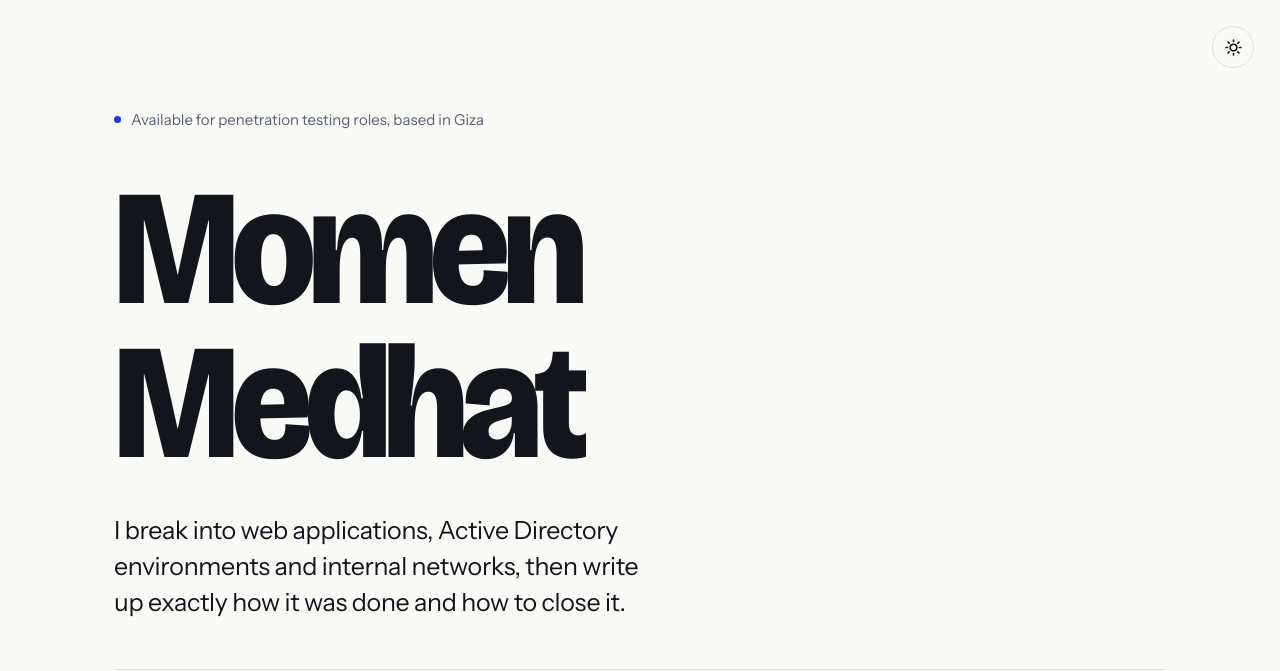
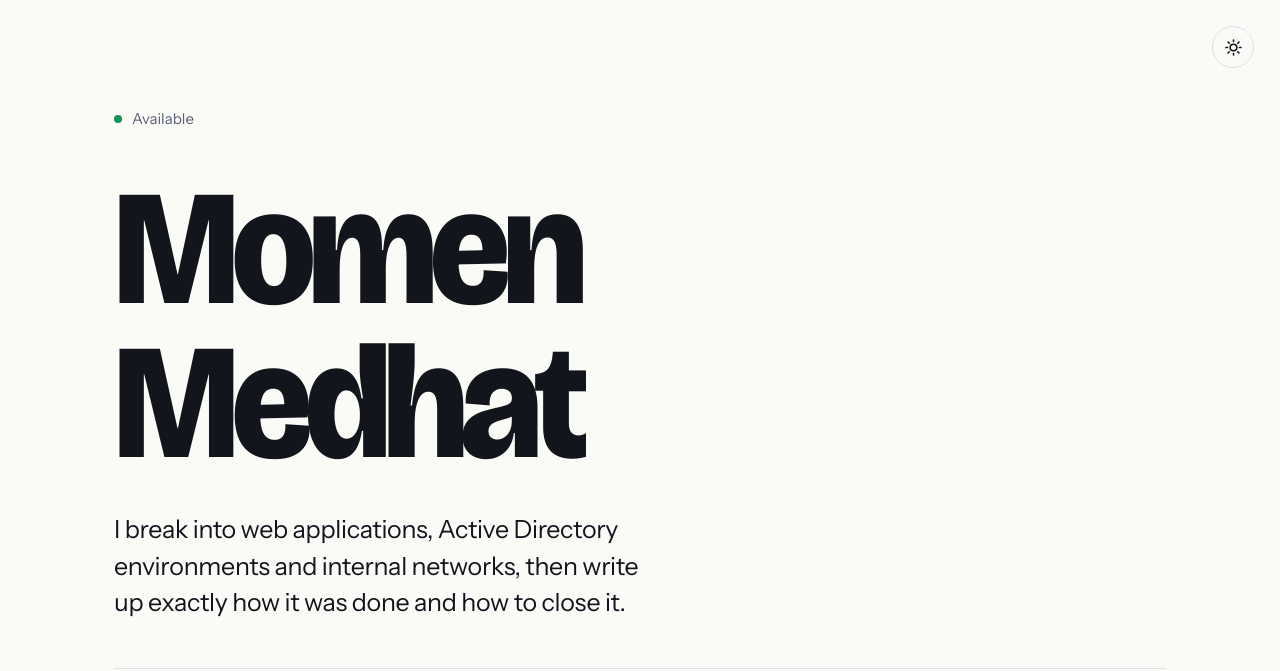
Before and after one commit to MasterMind2K16/MasterMind2K16.github.io, a plain HTML site: page index.html in a window 1280 px wide. Shown: the top 671 px of the page. Drawn offline with nearby package versions, Linux system fonts and the light colour scheme.

Commit message:
Shorten the availability line to one word and make its dot green
Co-Authored-By: Claude Opus 5 <noreply@anthropic.com>
Claude-Session: https://claude.ai/code/session_01JEvnJkCkes6wjsNdBmrpBW

```diff
--- a/index.html
+++ b/index.html
@@ -47,6 +47,7 @@
     --console-bg:#12151C;
     --console-ink:#E9EBF2;
     --console-rule:#2A2F3C;
+    --signal:#109257;
 
     --display:"Bricolage Grotesque","Instrument Sans",system-ui,sans-serif;
     --body:"Instrument Sans",system-ui,-apple-system,"Segoe UI",sans-serif;
@@ -70,6 +71,7 @@
     --console-bg:#161A23;
     --console-ink:#E9EBF2;
     --console-rule:#2A3040;
+    --signal:#45D68F;
   }
 
   *{box-sizing:border-box;margin:0;padding:0}
@@ -110,7 +112,7 @@
     font-size:15px;color:var(--slate);margin-bottom:clamp(28px,5vh,52px);
   }
   .available i{
-    width:7px;height:7px;border-radius:50%;background:var(--cobalt);
+    width:8px;height:8px;border-radius:50%;background:var(--signal);
     flex:none;font-style:normal;
   }
 
@@ -420,7 +422,7 @@
 
   <!-- HERO -->
   <header class="hero shell">
-    <div class="available"><i></i>Available for penetration testing roles, based in Giza</div>
+    <div class="available"><i></i>Available</div>
 
     <h1 class="name" id="name" aria-label="Momen Medhat">
       <span class="line" data-word="Momen">Momen</span>
```
